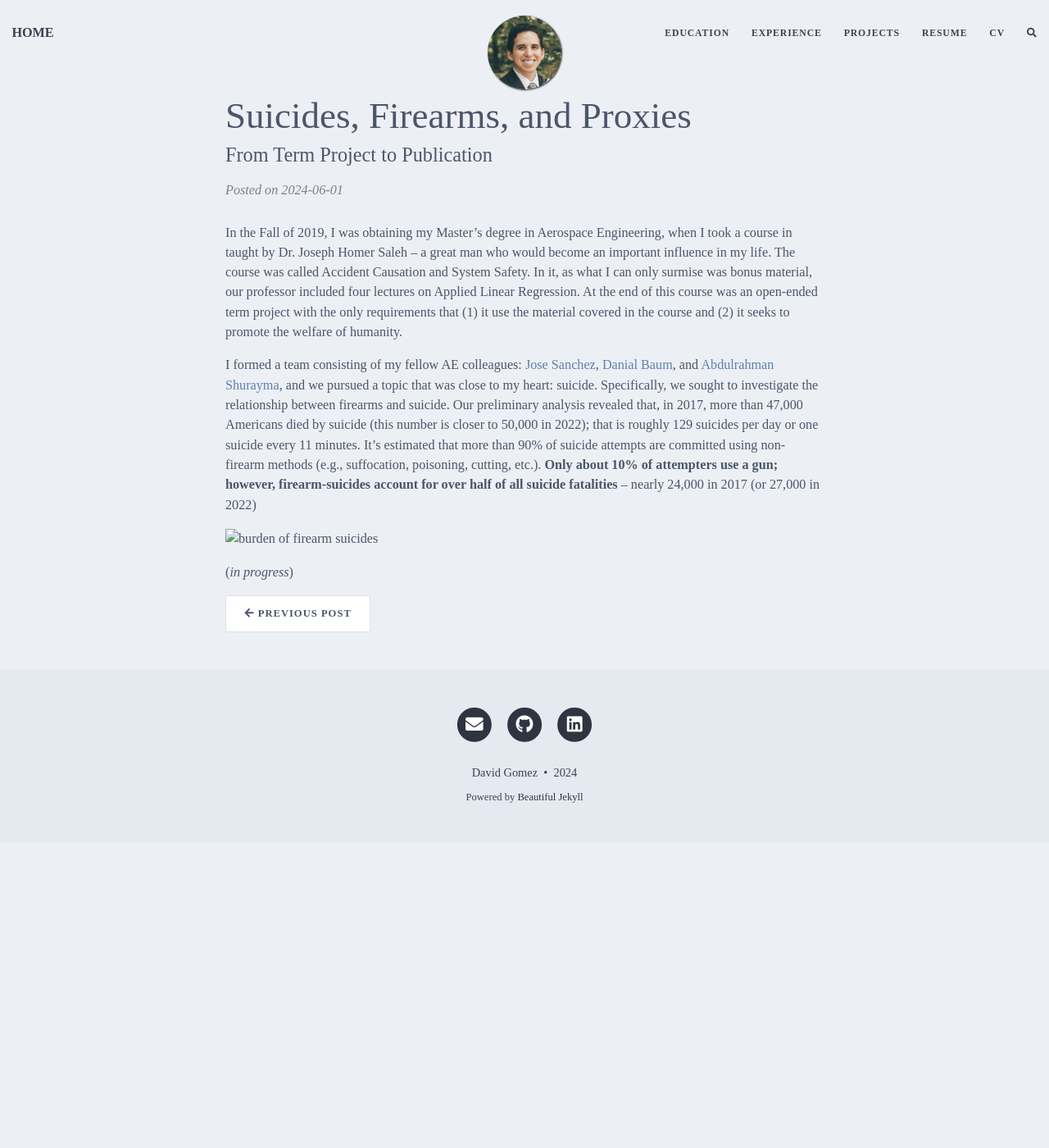
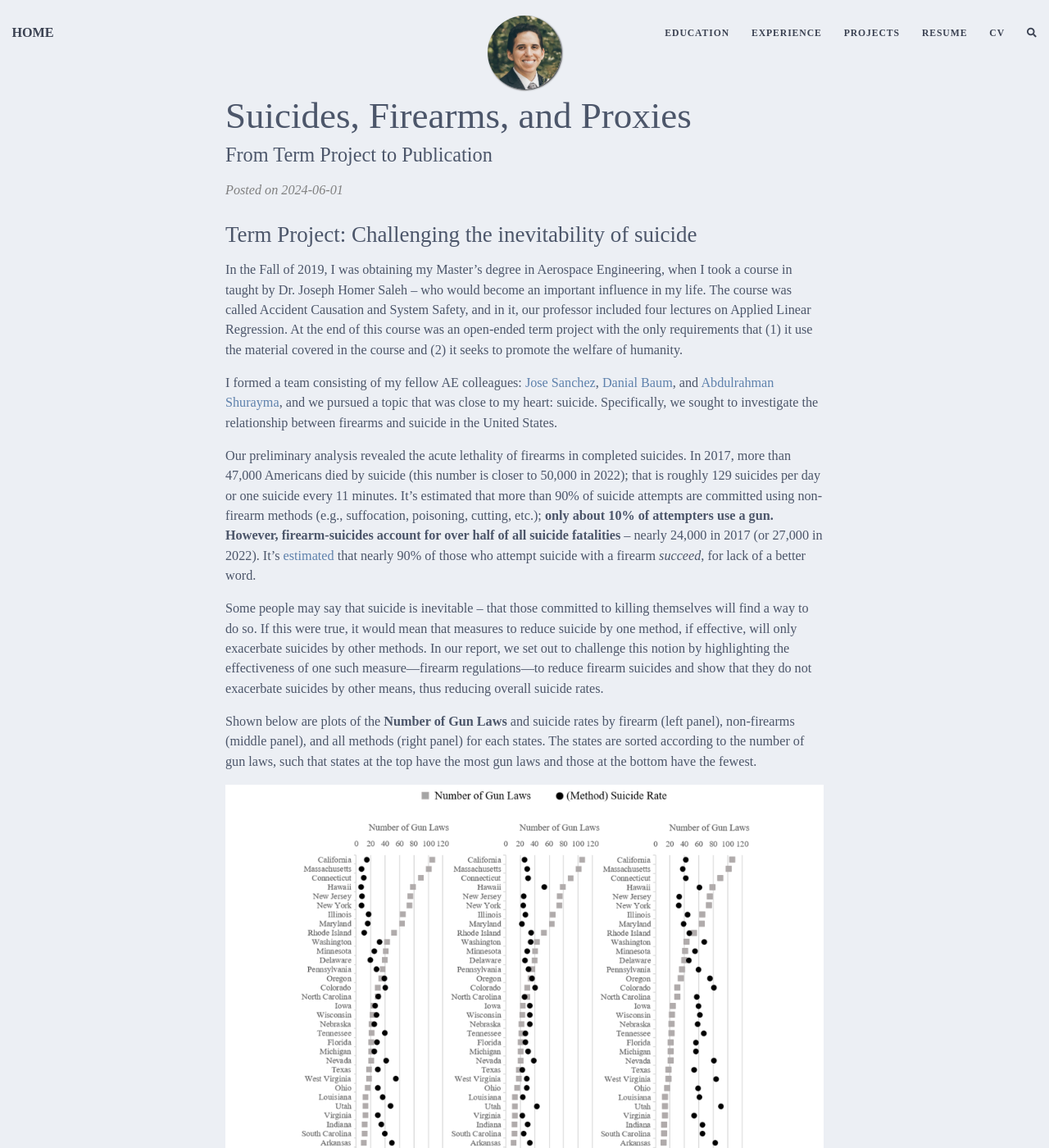
Before and after one commit to dbgomez94/dbgomez94.github.io, a Jekyll site: the page built from _posts/2024-06-01-from-project-to-publication.md, in a window 1280 px wide and 1400 px high. Shown: the whole window at 82% size. Built offline with Jekyll 4.4.1, drawn with Linux system fonts in a browser that asks for light colours; nearby versions of some CDN libraries; comment, search, counter and statistics services are not loaded; some of the changed text lies outside the part shown.

Commit message:
updating projects

```diff
--- a/_posts/2024-06-01-from-project-to-publication.md
+++ b/_posts/2024-06-01-from-project-to-publication.md
@@ -5,10 +5,37 @@
 thumbnail-img: "/assets/img/fsr-vs-ngl.png"
 ---
 
-In the Fall of 2019, I was obtaining my Master's degree in Aerospace Engineering, when I took a course in taught by Dr. Joseph Homer Saleh -- a great man who would become an important influence in my life. The course was called Accident Causation and System Safety. In it, as what I can only surmise was bonus material, our professor included four lectures on Applied Linear Regression. At the end of this course was an open-ended term project with the only requirements that (1) it use the material covered in the course and (2) it seeks to promote the welfare of humanity.
+## Term Project: Challenging the inevitability of suicide
 
-I formed a team consisting of my fellow AE colleagues: [Jose Sanchez](https://www.linkedin.com/in/jose-c-sanchez/), [Danial Baum](https://www.linkedin.com/in/daniel-baum-ae/), and [Abdulrahman Shurayma](), and we pursued a topic that was close to my heart: suicide. Specifically, we sought to investigate the relationship between firearms and suicide. Our preliminary analysis revealed that, in 2017, more than 47,000 Americans died by suicide (this number is closer to 50,000 in 2022); that is roughly 129 suicides per day or one suicide every 11 minutes. It's estimated that more than 90% of suicide attempts are committed using non-firearm methods (e.g., suffocation, poisoning, cutting, etc.). **Only about 10% of attempters use a gun; however, firearm-suicides account for over half of all suicide fatalities** -- nearly 24,000 in 2017 (or 27,000 in 2022)
+In the Fall of 2019, I was obtaining my Master's degree in Aerospace Engineering, when I took a course in taught by Dr. Joseph Homer Saleh -- who would become an important influence in my life. The course was called Accident Causation and System Safety, and in it, our professor included four lectures on Applied Linear Regression. At the end of this course was an open-ended term project with the only requirements that (1) it use the material covered in the course and (2) it seeks to promote the welfare of humanity.
 
-![burden of firearm suicides](burden-of-firearm-suicides.png)
+I formed a team consisting of my fellow AE colleagues: [Jose Sanchez](https://www.linkedin.com/in/jose-c-sanchez/), [Danial Baum](https://www.linkedin.com/in/daniel-baum-ae/), and [Abdulrahman Shurayma](), and we pursued a topic that was close to my heart: suicide. Specifically, we sought to investigate the relationship between firearms and suicide in the United States.
 
-(*in progress*)
+Our preliminary analysis revealed the acute lethality of firearms in completed suicides. In 2017, more than 47,000 Americans died by suicide (this number is closer to 50,000 in 2022); that is roughly 129 suicides per day or one suicide every 11 minutes. It's estimated that more than 90% of suicide attempts are committed using non-firearm methods (e.g., suffocation, poisoning, cutting, etc.); **only about 10% of attempters use a gun. However, firearm-suicides account for over half of all suicide fatalities** -- nearly 24,000 in 2017 (or 27,000 in 2022).  It's [estimated](https://www.sciencedirect.com/science/article/pii/S0165032721013732?casa_token=6K-gYl6rGwsAAAAA:Zfv4hB3OkqvsKG0oHqekLQ6DDQuXMv-pJ9P1lU5L2FKfPSHCQdFTtuS_XOhtWj7QXeOZz-3uzkU) that nearly 90% of those who attempt suicide with a firearm *succeed*, for lack of a better word.
+
+Some people may say that suicide is inevitable -- that those committed to killing themselves will find a way to do so. If this were true, it would mean that measures to reduce suicide by one method, if effective, will only exacerbate suicides by other methods. In our report, we set out to challenge this notion by highlighting the effectiveness of one such measure—firearm regulations—to reduce firearm suicides and show that they do not exacerbate suicides by other means, thus reducing overall suicide rates.
+
+Shown below are plots of the **Number of Gun Laws** and suicide rates by firearm (left panel), non-firearms (middle panel), and all methods (right panel) for each states. The states are sorted according to the number of gun laws, such that states at the top have the most gun laws and those at the bottom have the fewest.
+
+![suicide rates vs number of gun laws](/assets/img/suicide-rates-vs-num-gun-laws.png)
+
+This figure provides our first indication that there is an association between the number of gun laws and suicide rates. For example, consider the left panel. It shows that, generally speaking, as the number of gun laws increase, the firearm suicide rates decrease. This trend appears to be absent in the middle panel but reappears in the right panel. We then statistically assessed these (apparent) associations via regression analysis.
+
+![firearm suicide rates vs number of gun laws](/assets/img/fsr-vs-ngl.png)
+
+**We found that as the number of gun laws increased, the rates of firearm suicide decreased, and that this association is statistically significant.**
+
+Now, the notion of the inevitability of suicide implies that where there are reduced firearm suicides, there will be an increase in suicides by other means. So let's examine non-firearm suicides:
+
+![non-firearm suicides vs number of gun laws](/assets/img/nfsr-vs-ngl.png)
+
+Absolutely flat. **Statistical tests revealed that there is no statistically significant association between non-firearm suicide rates and number of gun laws.**
+
+These results directly contradict the inevitability of suicide. Measures that reduce suicides by firearms do not exacerbate suicide by other means. One interpretation of our findings is as follows. **It is not that people who live in states with fewer gun laws are more suicidal, it is that these people have access to much more lethal means.**
+
+To drive this point home, consider the following statistic: nearly 90% of people who attempt suicide *and survive* go on to live and not die by suicide. Means matter, and means reduction can save lives.
+
+## Publication: Improving the gun ownership proxy
+
+
+(in progress)
```
Also changed, not shown: assets/img/fsr-vs-ngl-anova.png (added), assets/img/nfsr-vs-ngl.png (added), assets/img/suicide-rates-vs-num-gun-laws.png (added).
